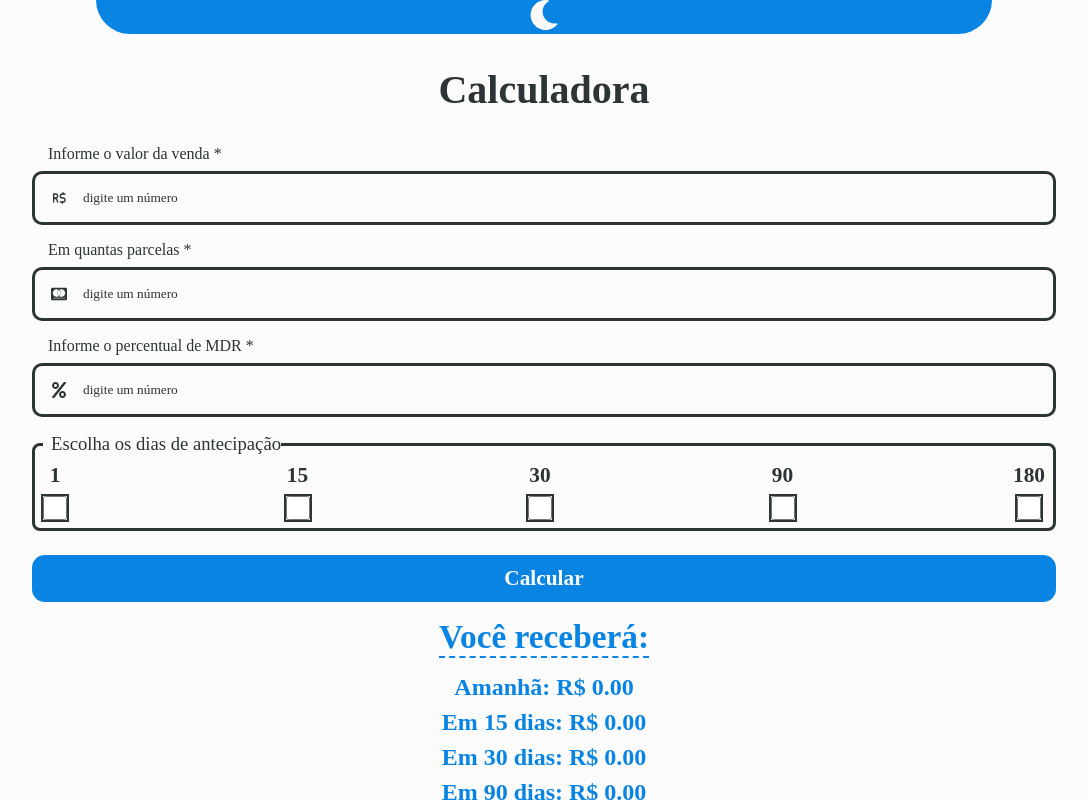
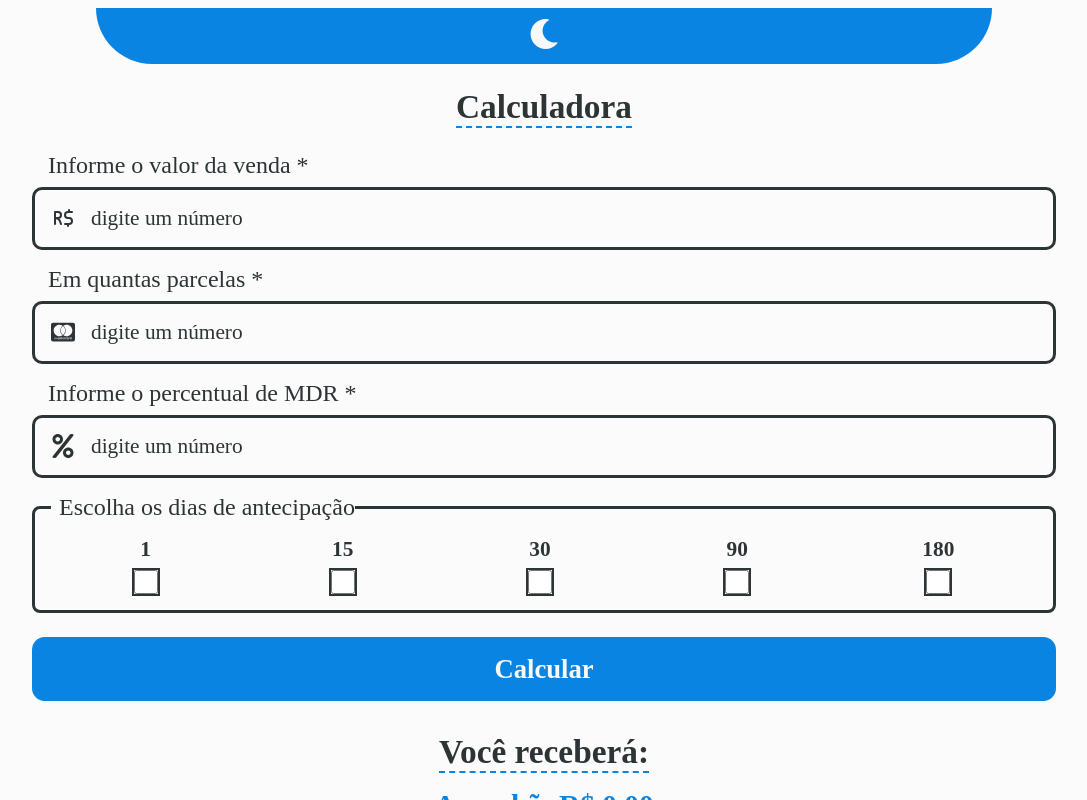
Before and after one commit to thdev-matheus/frontend-antecipation-calculator, a React (Create React App) app: page / in a window 1280 px wide. Both pictures are taken after a click on the button "Calcular". Shown: the whole page, without its empty margins (96-1183 px from the left). Built offline with nearby package versions, Linux system fonts and the light colour scheme.

Commit message:
refactor: main page mobile

```diff
--- a/src/components/Form/index.tsx
+++ b/src/components/Form/index.tsx
@@ -7,12 +7,12 @@ import { BoxChecks, Container } from "./styles";
 import { TbCurrencyReal } from "react-icons/tb";
 import { FaCcMastercard, FaPercent } from "react-icons/fa";
 import { InputCheck } from "../InputCheck";
-import { IFormChecks, IFormData } from "./types";
+import { IFormChecks } from "./types";
 import { useState } from "react";
 import { convertChecksInDays } from "../../utils/days";
 import { prepareDataForRequest } from "../../utils/prepareDataForRequest";
 import { useRequestAPI } from "../../contexts/RequestAPI";
-import { api, apiInternalError, apiTimeout } from "../../api";
+import { api } from "../../api";
 
 export const Form = () => {
   const [checks, setChecks] = useState<IFormChecks>({
--- a/src/components/Form/styles.ts
+++ b/src/components/Form/styles.ts
@@ -31,25 +31,39 @@ export const Container = styled.form`
       transition: 0.8s;
     }
   }
+
+  @media (min-width: 767px) {
+    & > button {
+      height: 4rem;
+
+      font-size: 20pt;
+    }
+  }
 `;
 
 export const BoxChecks = styled.fieldset`
   width: 100%;
 
   display: flex;
-  justify-content: space-between;
+  justify-content: space-around;
   gap: 0.5rem;
 
   border: 3px solid ${(props) => props.theme.secondary};
   border-radius: 0.5rem;
 
-  padding: 0.5rem;
+  padding: 1rem;
 
   & > legend {
     padding-left: 0.5rem;
 
-    font-size: 14pt;
+    font-size: 12pt;
 
     color: ${(props) => props.theme.secondary};
   }
+
+  @media screen {
+    & > legend {
+      font-size: 18pt;
+    }
+  }
 `;
--- a/src/components/Header/styles.ts
+++ b/src/components/Header/styles.ts
@@ -2,7 +2,7 @@ import styled from "styled-components";
 
 export const SHeader = styled.div`
   width: 90vw;
-  height: 3rem;
+  min-height: 3rem;
 
   display: flex;
   justify-content: center;
@@ -14,11 +14,11 @@ export const SHeader = styled.div`
   color: ${(props) => props.theme.white};
 
   @media (min-width: 767px) {
-    height: 3.5rem;
+    min-height: 3.5rem;
   }
 
   @media (min-width: 1000px) {
-    width: 70vw;
-    height: 2.5rem;
+    max-width: 70vw;
+    min-height: 3.5rem;
   }
 `;
--- a/src/components/Input/styles.ts
+++ b/src/components/Input/styles.ts
@@ -6,13 +6,18 @@ export const Container = styled.div`
 
   text-align: left;
 
-  div {
+  & > div {
     margin-bottom: 0.5rem;
     padding-left: 1rem;
 
     color: ${(props) => props.theme.secondary};
-    span {
+    & > span {
       color: ${(props) => props.theme.error};
+    }
+  }
+  @media (min-width: 767px) {
+    & > div {
+      font-size: 18pt;
     }
   }
 `;
@@ -61,4 +66,10 @@ export const InputContainer = styled.div<IInputContainerProps>`
   svg {
     margin-right: 1rem;
   }
+
+  @media (min-width: 767px) {
+    & > input {
+      font-size: 16pt;
+    }
+  }
 `;
--- a/src/components/Result/styles.ts
+++ b/src/components/Result/styles.ts
@@ -2,20 +2,25 @@ import styled from "styled-components";
 
 export const Container = styled.section`
   width: 100vw;
+  height: 5rem;
 
   display: flex;
   flex-direction: column;
   align-items: center;
   gap: 1rem;
+
+  margin-bottom: 2rem;
 `;
 
 export const BoxTitle = styled.div`
   border-bottom: 2px dashed ${(props) => props.theme.darkBlue};
 
+  margin-top: 1rem;
+
   & > h3 {
     font-size: 25pt;
 
-    color: ${(props) => props.theme.darkBlue};
+    color: ${(props) => props.theme.secondary};
   }
 `;
 
@@ -28,9 +33,15 @@ export const BoxData = styled.section`
   gap: 0.5rem;
 
   & > span {
-    font-size: 18pt;
+    font-size: 16pt;
     font-weight: bold;
 
     color: ${(props) => props.theme.darkBlue};
   }
+
+  @media (min-width: 767px) {
+    & > span {
+      font-size: 22pt;
+    }
+  }
 `;
--- a/src/pages/MainPage/index.tsx
+++ b/src/pages/MainPage/index.tsx
@@ -1,15 +1,26 @@
 import { Result } from "../../components/Result";
 import { Form } from "../../components/Form";
 import { Header } from "../../components/Header";
-import { Container } from "./styles";
+import { BoxErrorButtons, Container, Footer } from "./styles";
+import { Button } from "../../components/Button";
 
 export const Main = () => {
   return (
     <Container>
       <Header />
       <h1>Calculadora</h1>
-      <Form />
-      <Result />
+      <div>
+        <Form />
+        <Result />
+      </div>
+      {/* <Footer>
+        <h3>Botões de erros</h3>
+        <BoxErrorButtons>
+          <Button text="Timeout" />
+          <Button text="I. S. Error" />
+          <Button text="Not fount" />
+        </BoxErrorButtons>
+      </Footer> */}
     </Container>
   );
 };
--- a/src/pages/MainPage/styles.ts
+++ b/src/pages/MainPage/styles.ts
@@ -9,17 +9,89 @@ export const Container = styled.section`
   align-items: center;
   gap: 1rem;
 
-  padding-bottom: 2rem;
-
   overflow: auto;
 
   background-color: ${(props) => props.theme.primary};
 
   & > h1 {
-    font-size: 30pt;
+    font-size: 25pt;
 
-    margin: 1rem 0;
+    border-bottom: 2px dashed ${(props) => props.theme.darkBlue};
+
+    color: ${(props) => props.theme.secondary};
+  }
+
+  & > div {
+    width: 100vw;
+    height: 100vh;
+
+    display: flex;
+    flex-direction: column;
+    align-items: center;
+    gap: 1rem;
+
+    margin: 0.5rem;
+  }
+
+  @media (min-width: 1000px) {
+  }
+`;
+
+export const Footer = styled.footer`
+  min-height: 5rem;
+  width: 90vw;
+
+  display: flex;
+  flex-direction: column;
+  align-items: center;
+
+  & > h3 {
+    font-size: 25pt;
+
+    border-bottom: 2px dashed ${(props) => props.theme.darkBlue};
 
     color: ${(props) => props.theme.secondary};
   }
 `;
+
+export const BoxErrorButtons = styled.div`
+  width: 90vw;
+
+  display: flex;
+  justify-content: space-around;
+
+  margin-bottom: 1rem;
+
+  & > h3 {
+    margin-top: 2rem;
+  }
+
+  & > button {
+    border-radius: 0.8rem;
+    border: 3px solid ${(props) => props.theme.darkBlue};
+
+    background-color: ${(props) => props.theme.darkBlue};
+    color: ${(props) => props.theme.white};
+
+    font-size: 14pt;
+    font-weight: bold;
+
+    transition: 0.8s;
+
+    :hover {
+      background-color: ${(props) => props.theme.lightBlue};
+      border-color: ${(props) => props.theme.lightBlue};
+      color: ${(props) => props.theme.darkBlue};
+
+      transition: 0.8s;
+    }
+  }
+
+  @media (min-width: 767px) {
+    & > button {
+      padding: 1rem;
+
+      font-size: 18pt;
+    }
+  }
+`;
--- a/src/schemas/index.ts
+++ b/src/schemas/index.ts
@@ -3,18 +3,18 @@ import * as yup from "yup";
 export const schema = yup.object().shape({
   amount: yup
     .number()
-    .typeError("Digite u número válido")
+    .typeError("Digite um número válido")
     .required("Campo obrigratório")
     .min(1, "O valor mínimo é 1"),
 
   installments: yup
     .number()
-    .typeError("Digite u número válido")
+    .typeError("Digite um número válido")
     .required("Campo obrigratório")
     .min(1, "O valor mínimo é 1"),
 
   mdr: yup
     .number()
-    .typeError("Digite u número válido")
+    .typeError("Digite um número válido")
     .required("Campo obrigratório"),
 });
```
